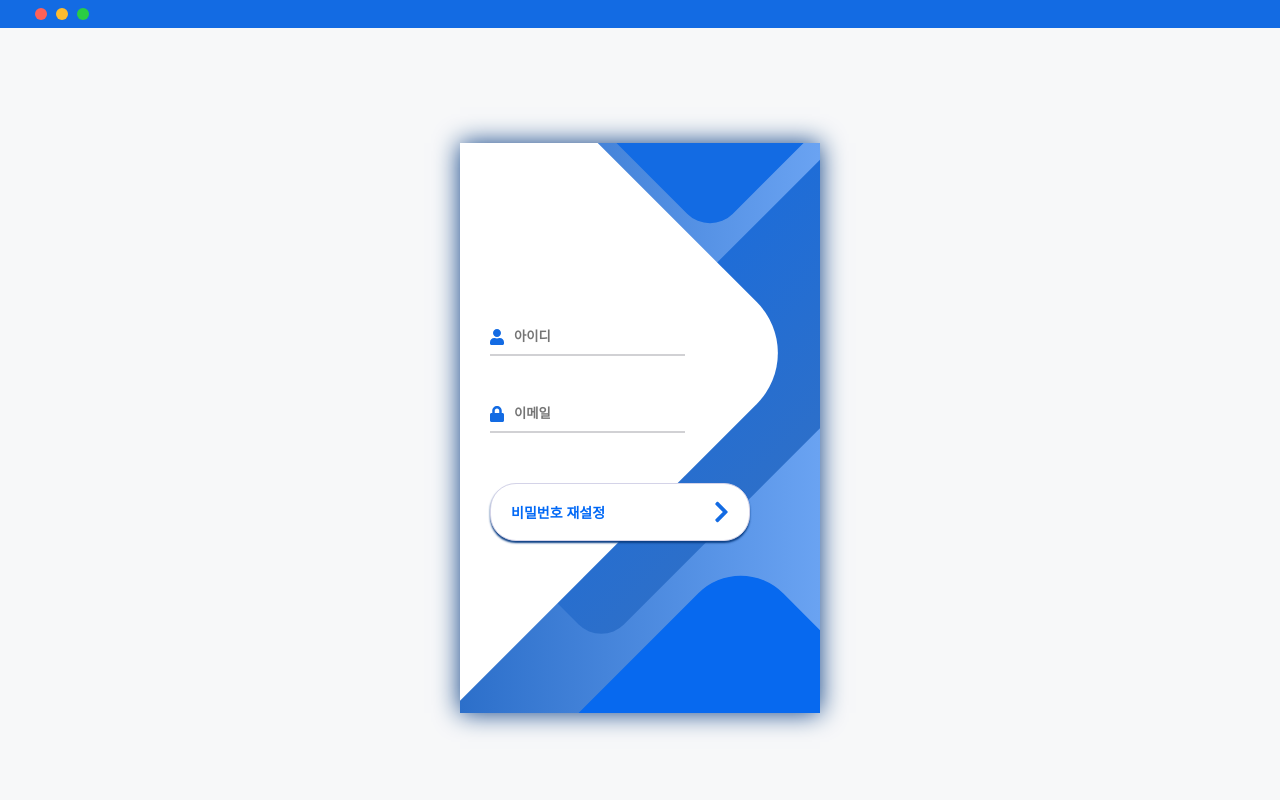
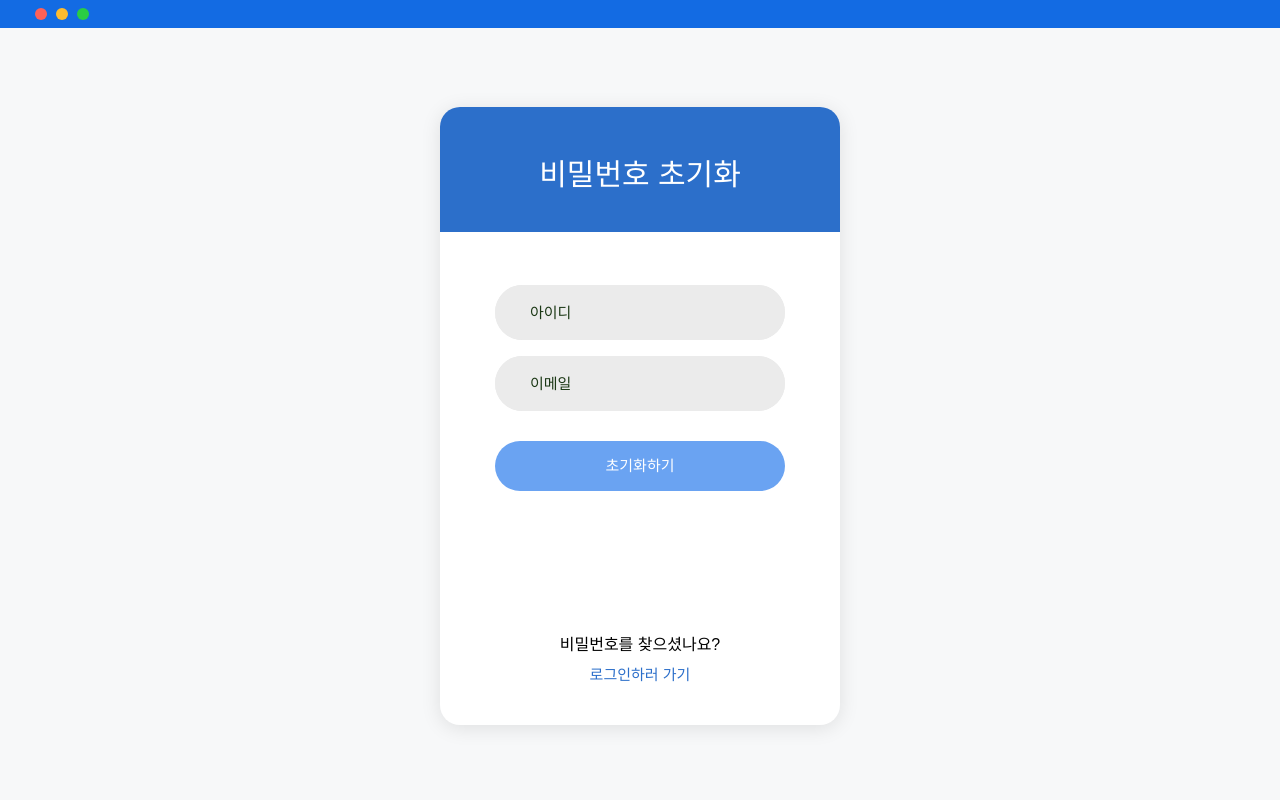
Before and after one commit to mochang2/Univ-Maps, a Django app: page /auth/findpasswd/ in a window 1280 px wide. Run offline with Django 3.2, Linux system fonts and the light colour scheme; some libraries are stand-ins or nearby versions.

Commit message:
revised findpasswd design

```diff
--- a/toyproject/UnivMaps/users/static/users/css/findpasswd.css
+++ b/toyproject/UnivMaps/users/static/users/css/findpasswd.css
@@ -5,10 +5,10 @@ html, body {
 }
 body{
     margin: 0;
-	background-color: rgb(247,248,249);
 }
 .wrapper{
 	height: 100%;
+	background-color: rgb(247,248,249);
 }
 
 .above-menu-wrapper{
@@ -44,153 +44,285 @@ body{
 }
 
 
-@import url('https://fonts.googleapis.com/css?family=Raleway:400,700');
-
 * {
+	margin: 0px;
+	padding: 0px;
 	box-sizing: border-box;
-	margin: 0;
-	padding: 0;
 	font-family: Raleway, sans-serif;
 }
 
+
+a {
+	font-size: 14px;
+	line-height: 1.7;
+	color: #666666;
+	margin: 0px;
+	transition: all 0.4s;
+	-webkit-transition: all 0.4s;
+  	-o-transition: all 0.4s;
+  	-moz-transition: all 0.4s;
+}
+
+a:focus {
+	outline: none !important;
+}
+
+a:hover {
+	text-decoration: none;
+  	color: #1b3815;
+}
+
+h1,h2,h3,h4,h5,h6 {
+	margin: 0px;
+}
+
+p {
+	font-size: 14px;
+	line-height: 1.7;
+	color: #666666;
+	margin: 0px;
+}
+
+ul, li {
+	margin: 0px;
+	list-style-type: none;
+}
+
+
+input {
+	outline: none;
+	border: none;
+}
+
+input[type="number"] {
+    -moz-appearance: textfield;
+    appearance: none;
+    -webkit-appearance: none;
+}
+
+input[type="number"]::-webkit-outer-spin-button,
+input[type="number"]::-webkit-inner-spin-button {
+    -webkit-appearance: none;
+}
+
+textarea {
+  outline: none;
+  border: none;
+}
+
+textarea:focus, input:focus {
+  border-color: transparent !important;
+}
+
+
+input::-webkit-input-placeholder { color: #1b3815;}
+input:-moz-placeholder { color: #1b3815;}
+input::-moz-placeholder { color: #1b3815;}
+input:-ms-input-placeholder { color: #1b3815;}
+
+textarea::-webkit-input-placeholder { color: #1b3815;}
+textarea:-moz-placeholder { color: #1b3815;}
+textarea::-moz-placeholder { color: #1b3815;}
+textarea:-ms-input-placeholder { color: #1b3815;}
+
+button {
+	outline: none !important;
+	border: none;
+	background: transparent;
+}
+
+button:hover {
+	cursor: pointer;
+}
+
+iframe {
+	border: none !important;
+}
+
+.txt3 {
+  font-size: 15px;
+  text-decoration: none;
+  color: #2c6fca;
+  line-height: 1.4;
+  text-transform: uppercase;
+}
+
+
 .below-container {
+  width: 100%;
+  margin: 0 auto;
+}
+
+.container-login100 {
+  width: 100%;
+  min-height: 97vh;
+  display: -webkit-box;
+  display: -webkit-flex;
+  display: -moz-box;
+  display: -ms-flexbox;
   display: flex;
+  flex-wrap: wrap;
+  justify-content: center;
   align-items: center;
-	justify-content: center;
-	min-height: 100vh;
+  position: relative;
+  background-color: rgb(247,248,249);;
 }
-/* 전체적인 비밀번호 찾기 폼 */
-.screen {
-	background: linear-gradient(90deg, #2c6fca, #6aa3f2);
+
+.wrap-login100 {
+  width: 400px;
+  background: #fff;
+  border-radius: 20px;
+  overflow: hidden;
+  box-shadow: 0 3px 20px 0px rgba(0, 0, 0, 0.1);
+  -moz-box-shadow: 0 3px 20px 0px rgba(0, 0, 0, 0.1);
+  -webkit-box-shadow: 0 3px 20px 0px rgba(0, 0, 0, 0.1);
+  -o-box-shadow: 0 3px 20px 0px rgba(0, 0, 0, 0.1);
+  -ms-box-shadow: 0 3px 20px 0px rgba(0, 0, 0, 0.1);
+}
+
+
+.login100-form {
+  width: 100%;
   position: relative;
-	height: 570px;
-	width: 360px;
-	box-shadow: 0px 0px 24px #0b3f85;
 }
-.screen-content {
-	z-index: 1;
-	position: relative;
-	height: 100%;
-}
-.screen-background {
+
+.login100-form-title {
+  font-size: 30px;
+  color: #fff;
+  line-height: 1.2;
+  text-align: center;
+
+  display: block;
   position: absolute;
+  width: 100%;
   top: 0;
   left: 0;
-	right: 0;
-	bottom: 0;
-	z-index: 0;
-	-webkit-clip-path: inset(0 0 0 0);
-	clip-path: inset(0 0 0 0);
+  background-color: #2c6fca;
+  padding-top: 50px;
+  padding-bottom: 39px;
 }
 
-.screen-background-shape {
-	transform: rotate(45deg);
-	position: absolute;
+.wrap-input100 {
+  width: 100%;
+  background-color: #fff;
+  border-radius: 27px;
+  position: relative;
+  z-index: 1;
 }
 
-/* 배경 문양 */
-.screen-background-shape1 {
-	height: 520px;
-	width: 520px;
-	background: #FFF;
-	top: -50px;
-	right: 120px;
-	border-radius: 0 72px 0 0;
+.input100 {
+  font-size: 15px;
+  color: #1b3815;
+  line-height: 1.2;
+
+  position: relative;
+  display: block;
+  width: 100%;
+  height: 55px;
+  background: #ebebeb;
+  border-radius: 27px;
+  padding: 0 35px 0 35px;
 }
 
-.screen-background-shape2 {
-	height: 220px;
-	width: 220px;
-	background: #136be3;
-	top: -172px;
-	right: 0;
-	border-radius: 32px;
+.focus-input100 {
+  display: block;
+  position: absolute;
+  z-index: -1;
+  width: 100%;
+  height: 100%;
+  top: 0;
+  left: 50%;
+  -webkit-transform: translateX(-50%);
+  -moz-transform: translateX(-50%);
+  -ms-transform: translateX(-50%);
+  -o-transform: translateX(-50%);
+  transform: translateX(-50%);
+  border-radius: 31px;
+  background-color: #ebebeb;
+  pointer-events: none;
+
+  -webkit-transition: all 0.4s;
+  -o-transition: all 0.4s;
+  -moz-transition: all 0.4s;
+  transition: all 0.4s;
 }
 
-.screen-background-shape3 {
-	height: 540px;
-	width: 190px;
-	background: linear-gradient(270deg, #2c6fca, #1f6dd7);
-	top: -24px;
-	right: 0;
-	border-radius: 32px;
+.input100:focus + .focus-input100 {
+  width: calc(100% + 20px);
 }
 
-.screen-background-shape4 {
-	height: 400px;
-	width: 200px;
-	background: #0769ef;
-	top: 420px;
-	right: 50px;
-	border-radius: 60px;
+.container-login100-form-btn {
+  width: 100%;
+  display: -webkit-box;
+  display: -webkit-flex;
+  display: -moz-box;
+  display: -ms-flexbox;
+  display: flex;
+  flex-wrap: wrap;
+  justify-content: center;
 }
 
-/* 비밀번호 찾기 인풋 */
-.login {
-	width: 320px;
-	padding: 30px;
-	padding-top: 156px;
+.login100-form-btn {
+  display: -webkit-box;
+  display: -webkit-flex;
+  display: -moz-box;
+  display: -ms-flexbox;
+  display: flex;
+  justify-content: center;
+  align-items: center;
+  padding: 0 20px;
+  width: 100%;
+  height: 50px;
+  background-color: #6aa3f2;
+  border-radius: 25px;
+
+  font-size: 15px;
+  color: #fff;
+  line-height: 1.2;
+  text-transform: uppercase;
+
+  -webkit-transition: all 0.4s;
+  -o-transition: all 0.4s;
+  -moz-transition: all 0.4s;
+  transition: all 0.4s;
 }
-.login-field {
-	padding: 20px 0px;
+
+.login100-form-btn:hover {
+  background-color: #1b3815;
+}
+
+
+.validate-input {
   position: relative;
 }
-.login-icon {
-	position: absolute;
-	top: 30px;
-	color: rgb(19,107,227);
+
+@media (max-width: 576px) {
+  .login100-form {
+    padding-left: 15px;
+    padding-right: 15px;
   }
-.login-input {
-	border: none;
-	border-bottom: 2px solid #D1D1D4;
-	background: none;
-	padding: 10px;
-	padding-left: 24px;
-	font-weight: 700;
-	width: 75%;
-	transition: .2s;
-}
-.login-input:active,
-.login-input:focus,
-.login-input:hover {
-	outline: none;
-	border-bottom-color: #1f6dd7;
-}
-/* 비밀번호 찾기 제출 */
-.login-submit {
-	background: #fff;
-	font-size: 14px;
-	margin-top: 30px;
-	padding: 16px 20px;
-	border-radius: 26px;
-	border: 1px solid #D4D3E8;
-	text-transform: uppercase;
-	font-weight: 700;
-	display: flex;
-	align-items: center;
-	width: 100%;
-	color: #0068f6;
-	box-shadow: 0px 2px 2px #0b3f85;
-	cursor: pointer;
-	transition: .2s;
-}
-.login-submit:active,
-.login-submit:focus,
-.login-submit:hover {
-	border-color: #1f6dd7;
-	outline: none;
-}
-.button-icon {
-	font-size: 24px;
-	margin-left: auto;
-	color: rgb(19,107,227);
 }
 
-/* 비밀번호 찾기 에러 */
-.login-error-wrapper{
-	text-align: left;
+/* util. css */
+.p-t-140 {padding-top: 140px;}
+.p-t-178 {padding-top: 178px;}
+.p-t-30 {padding-top: 30px;}
+.p-b-9 {padding-bottom: 9px;}
+.p-b-40 {padding-bottom: 40px;}
+.p-l-55 {padding-left: 55px;}
+.p-r-55 {padding-right: 55px;}
+.m-b-16 {margin-bottom: 16px;}
+.flex-col-c {
+	display: -webkit-box;
+	display: -webkit-flex;
+	display: -moz-box;
+	display: -ms-flexbox;
+	display: flex;
+	-webkit-flex-direction: column;
+	-moz-flex-direction: column;
+	-ms-flex-direction: column;
+	-o-flex-direction: column;
+	flex-direction: column;
+	-ms-align-items: center;
+	align-items: center;
 }
-.login-error{
-	color: #7b7b7b;
-	font-size: xx-small;
-}
--- a/toyproject/UnivMaps/users/templates/users/findpasswd.html
+++ b/toyproject/UnivMaps/users/templates/users/findpasswd.html
@@ -1,6 +1,4 @@
 {% load static %}
-<!-- 비번 찾기 템플릿 찾아서 변경하기 -->
-
 
 <!DOCTYPE html>
 
@@ -26,44 +24,51 @@
         </div>
 
         <div class="below-container">
-            <div class="screen">
-                <div class="screen-content">
-                    <form class="login" method="POST" enctype="application/x-www-form-urlencoded" id="login-form">
+            <div class="container-login100">
+                <div class="wrap-login100">
+                    <form action="" method="POST" enctype="application/x-www-form-urlencoded" id="reset-passwd"
+                        class="login100-form validate-form p-l-55 p-r-55 p-t-178">
                         {% csrf_token %}
-                        <div class="login-field">
-                            <i class="login-icon fas fa-user"></i>
-                            <input type="text" class="login-input" placeholder="아이디" name="username" required>
-                        </div>
-                        <div class="login-field">
-                            <i class="login-icon fas fa-lock"></i>
-                            <input type="email" class="login-input" placeholder="이메일" name="email" required>
-                            <br>
-                        </div>
                         {% if msg %}
                         <script>
-                            alert("{{ msg }}");
+                            alert("{{ msg }}")
                         </script>
                         {% endif %}
-                        <button class="button login-submit">
-                            <div class="login-error-wrapper">
-                                <span class="button-text">비밀번호 재설정</span>
-                                {% if error %}
-                                <div class="login-error">{{ error }}</div>
-                                {% endif %}
-                            </div>
-                            <i class="button-icon fas fa-chevron-right"></i>
-                        </button>
+                        <span class="login100-form-title">
+                            비밀번호 초기화
+                        </span>
+
+                        <div class="wrap-input100 validate-input m-b-16" data-validate="Please enter username">
+                            <input class="input100" type="text" name="username" maxlength="20" placeholder="아이디"
+                                required>
+                            <span class="focus-input100"></span>
+                        </div>
+
+                        <div class="wrap-input100 validate-input" data-validate="Please enter password">
+                            <input class="input100" type="email" name="email" placeholder="이메일" required>
+                            <span class="focus-input100"></span>
+                        </div>
+
+                        <div class="container-login100-form-btn p-t-30">
+                            <button class="login100-form-btn">
+                                초기화하기
+                            </button>
+                        </div>
+
+                        <div class="flex-col-c p-t-140 p-b-40">
+                            <span class="txt1 p-b-9">
+                                비밀번호를 찾으셨나요?
+                            </span>
+
+                            <a href="/auth/login/" class="txt3">
+                                로그인하러 가기
+                            </a>
+                        </div>
                     </form>
                 </div>
-                <div class="screen-background">
-                    <span class="screen-background-shape screen-background-shape4"></span>
-                    <span class="screen-background-shape screen-background-shape3"></span>
-                    <span class="screen-background-shape screen-background-shape2"></span>
-                    <span class="screen-background-shape screen-background-shape1"></span>
-                </div>
             </div>
-        </div>
-    </div>
+        </div> <!-- below-container -->
+    </div><!-- wrapper -->
 </body>
 
 </html>
```
Lines whose indentation alone changed are shown as unchanged.
